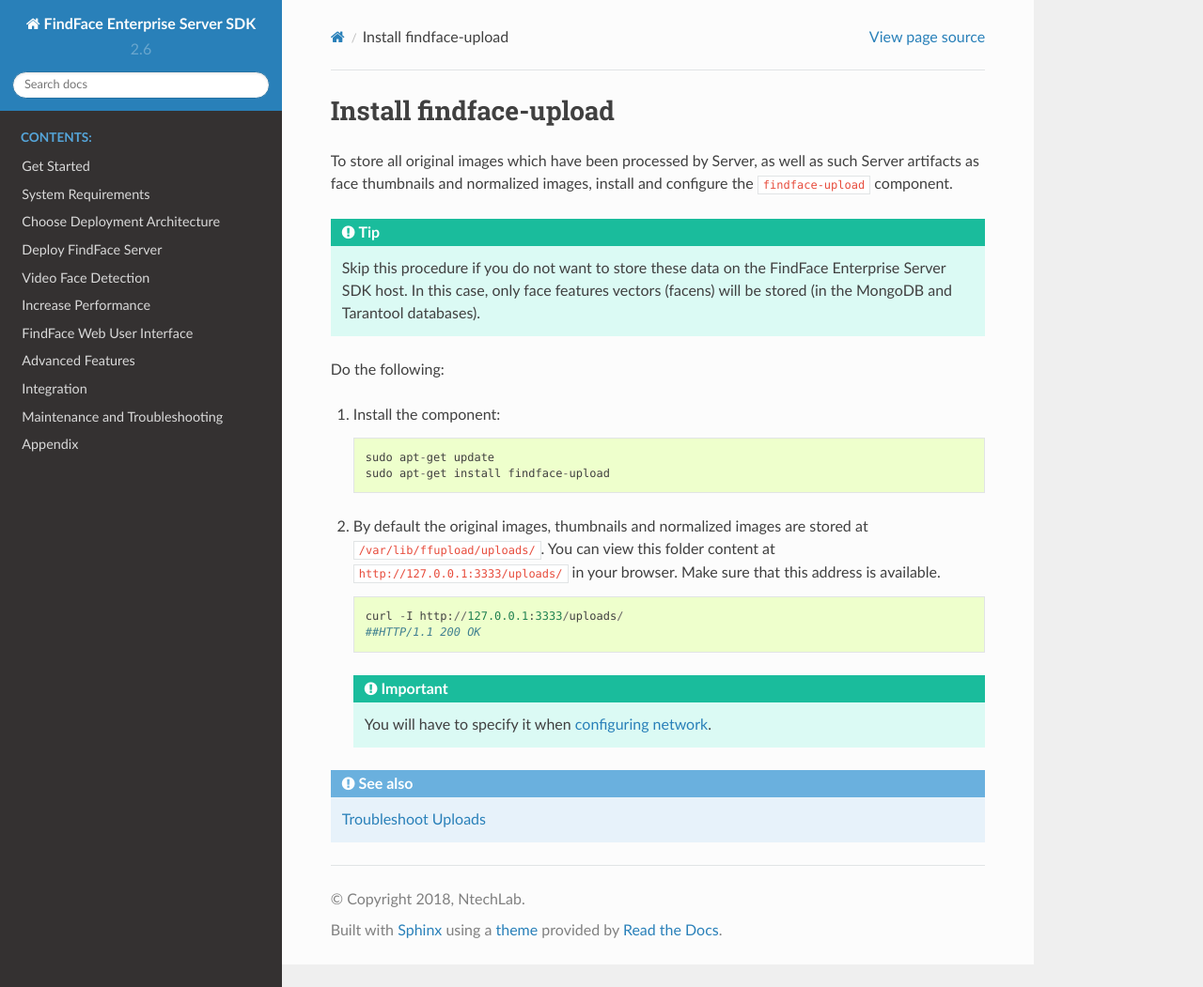
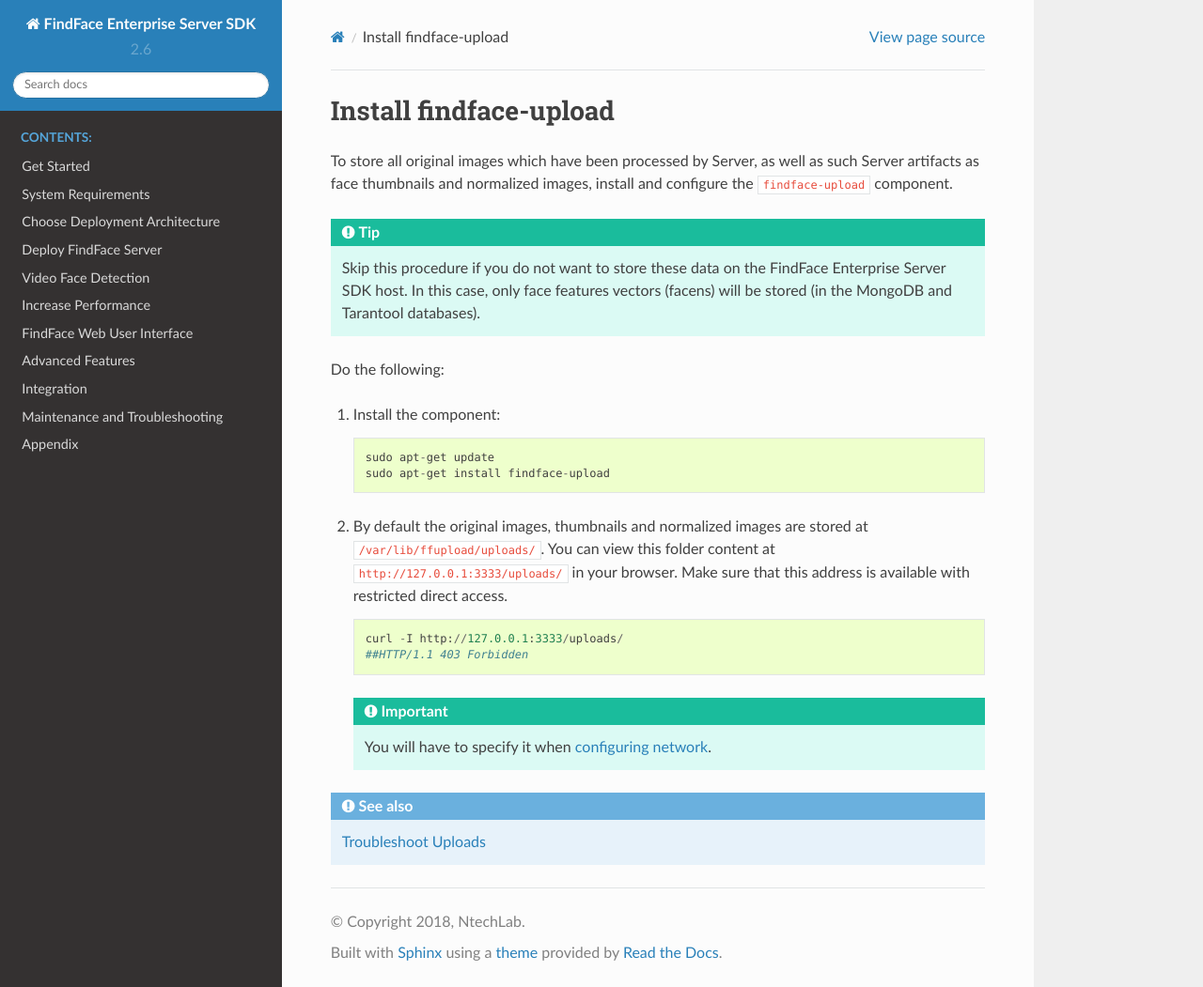
Before and after one commit to NTech-Lab/docs, a Sphinx documentation site: the page built from docs/ffupload.rst, in a window 1280 px wide and 1051 px high. Shown: the whole window at 94% size. Built offline with Sphinx 7.4.7 and the Read the Docs theme 2.0.0, drawn with Linux system fonts in a browser that asks for light colours.

Commit message:
ffupload

```diff
--- a/docs/ffupload.rst
+++ b/docs/ffupload.rst
@@ -15,12 +15,12 @@
      sudo apt-get update
      sudo apt-get install findface-upload
 
-#. By default the original images, thumbnails and normalized images are stored at ``/var/lib/ffupload/uploads/``. You can view this folder content at ``http://127.0.0.1:3333/uploads/`` in your browser. Make sure that this address is available.
+#. By default the original images, thumbnails and normalized images are stored at ``/var/lib/ffupload/uploads/``. You can view this folder content at ``http://127.0.0.1:3333/uploads/`` in your browser. Make sure that this address is available with restricted direct access.
 
    .. code::
 
       curl -I http://127.0.0.1:3333/uploads/
-      ##HTTP/1.1 200 OK
+      ##HTTP/1.1 403 Forbidden
 
    .. important::
       You will have to specify it when :ref:`configuring network <configure-network>`.
--- a/docs/token.rst
+++ b/docs/token.rst
@@ -22,3 +22,6 @@
 ::
 
  sudo findface-facenapi.token --config=/etc/findface-facenapi.ini
+
+.. note::
+   Use the authentication token to access the FindFace Web User Interface at ``http://<facenapi_ip>:8000/#/``. See :ref:`ffui` for details.
```
